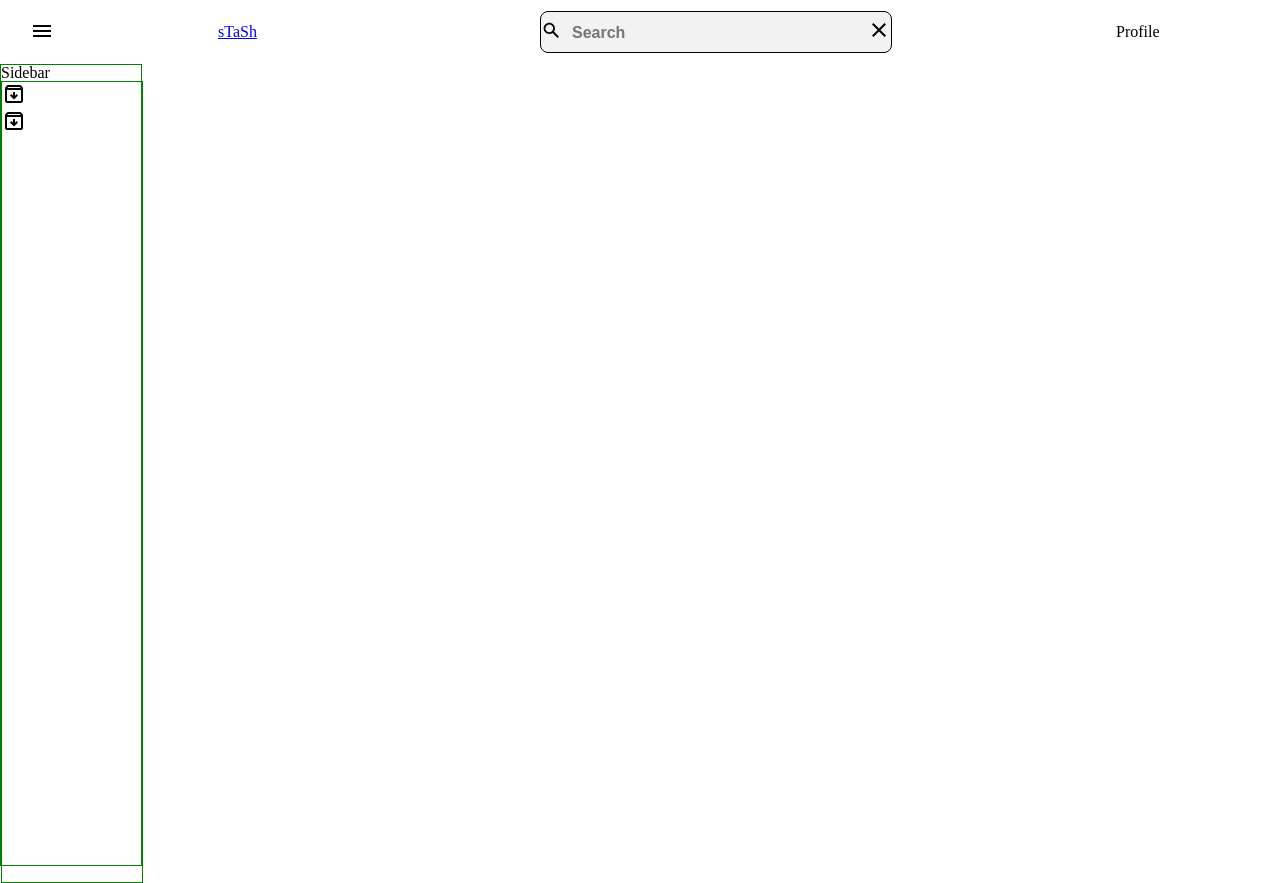
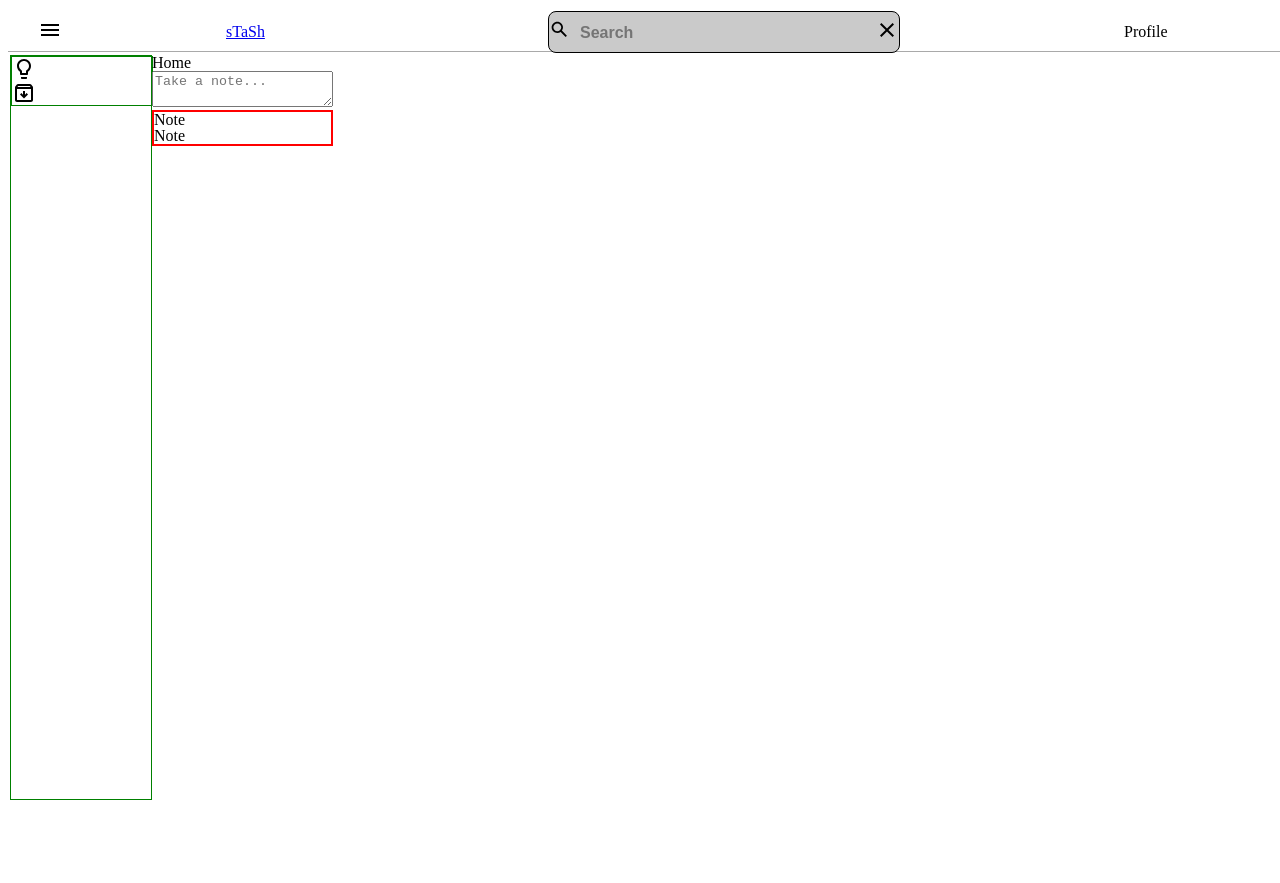
Before and after one commit to sdkag/stash, a React (Create React App) app in the folder frontend/: page / in a window 1280 px wide. After the commit the page ends 800 px from the top, so only its background shows below. Built offline with nearby package versions, Linux system fonts and the light colour scheme; no server answers.

Commit message:
on the grind

```diff
--- a/frontend/src/App.js
+++ b/frontend/src/App.js
@@ -24,15 +24,13 @@ function App() {
   return (
     <div className="stashit">
       {/* <Navigation toggleSidebar={setIsSidebarOpen} isLoaded={isLoaded} /> */}
-
       <Navigation toggleSidebar={setIsSidebarOpen} sessionUser={sessionUser} />
-
       <section className="sidebar-maincontent">
         <div className={`sidebar ${isSidebarOpen ? "sidebar-open" : ""}`}>
           <SideBar isSidebarOpen={isSidebarOpen} />
         </div>
         <div className="main-content">
-          {sessionUser && <Home sessionUser={sessionUser} />}
+          <Home sessionUser={sessionUser} />
         </div>
       </section>
     </div>
@@ -42,12 +40,12 @@ function App() {
 export default function AppWrapper() {
   const dispatch = useDispatch();
   return (
-    <div className={styles.stashit}>
+    <>
       <App
         onClick={(e) => {
           dispatch(takeNoteActions.createNote());
         }}
       />
-    </div>
+    </>
   );
 }
--- a/frontend/src/components/Navigation/Navigation.css
+++ b/frontend/src/components/Navigation/Navigation.css
@@ -1,3 +1,10 @@
+.navigation {
+  position: fixed;
+  top: 0;
+  width: 100%;
+  clear: both;
+}
+
 .nav1 {
   padding: 6px;
 
@@ -10,6 +17,8 @@
   width: 210px;
 }
 
+.search-input {}
+
 .search-input::placeholder {
   font-weight: 600;
 }
@@ -18,11 +27,15 @@
 .searchbar-container {
   border: 1px solid black;
   border-radius: 8px;
-  background-color: #f2f2f2;
   color: black;
+  background-color: #cacaca;
 
 }
 
+.searchbar-container.focus {
+  background-color: #f2f2f2;
+
+}
 
 
 .nav3 {
--- a/frontend/src/components/Navigation/SearchBar.js
+++ b/frontend/src/components/Navigation/SearchBar.js
@@ -8,7 +8,7 @@ import "./Searchbar.css";
 export default function SearchBar() {
   const [searchTerm, setSearchTerm] = useState("");
   const dispatch = useDispatch();
-
+  const [isFocused, setFocused] = useState(false);
   // ;
 
   useEffect(() => {
@@ -22,12 +22,14 @@ export default function SearchBar() {
     console.log("lets handle close");
   };
   return (
-    <section className="searchbar-container">
+    <section className={`searchbar-container ${isFocused ? "focus" : ""}`}>
       {/* svg's from the site from og site keep.google..com */}
       <button className="searchbar search-icon" tabIndex="0">
         {searchSvg}
       </button>
       <input
+        onFocus={() => setFocused(true)}
+        onBlur={() => setFocused(false)}
         styles={'{ color: "black" }'}
         className="searchbar search-input"
         value={searchTerm}
--- a/frontend/src/components/SideBar/SideBar.css
+++ b/frontend/src/components/SideBar/SideBar.css
@@ -3,6 +3,12 @@
 	height: 40px;
 	display: flex;
 	justify-content: space-between;
+}
+
+.sidebar_link {
+	display: flex;
+
+
 }
 
 .search-input {
--- a/frontend/src/components/SideBar/index.js
+++ b/frontend/src/components/SideBar/index.js
@@ -14,7 +14,6 @@ export default function SideBar({ isSidebarOpen: isOpen }) {
   };
   return (
     <>
-      <h1>Sidebar</h1>
       <div
         onClick={handleClick}
         className={`${isOpen ? "sidebar sidebar-open" : "sidebar"}`}
--- a/frontend/src/main.css
+++ b/frontend/src/main.css
@@ -1,21 +1,38 @@
 .stashit {
 	height: 100vh;
-	display: flex;
+	display: grid;
 	width: 100%;
 	box-sizing: border-box;
-	flex-wrap: wrap;
-
+	grid-template-columns: 1fr;
+	grid-template-rows: 40px 1fr;
 }
 
 .sidebar {
 	width: 140px;
-	height: 100%;
 	border: 1px solid green;
 }
 
+hr {
+	border: 5px solid black;
+}
+
+
+.navigation {
+	/* margin-bottom: 10px; */
+	box-sizing: border-box;
+	padding: 8px;
+	border-bottom: 1px solid darkgrey;
+}
+
 .sidebar-maincontent {
+	grid-column-start: 1;
+	grid-column-end: 2;
+	grid-row-start: 2;
+	grid-row-end: 3;
+	box-sizing: border-box;
+	margin: 15px 10px 0;
 	display: flex;
-	height: 100%;
+	height: auto;
 	flex-direction: row;
 
 }
@@ -32,11 +49,16 @@
 
 /* 240 1fr  */
 .navigation {
+	grid-column-start: 1;
+	grid-column-end: 2;
+	grid-row-start: 1;
+	grid-row-end: 2;
 	width: 100%;
 	height: 40px;
 	display: flex;
 	justify-content: space-between;
 	align-items: center;
+	box-sizing: border-box;
 	clear: both;
 	margin: 12px 8px;
 
@@ -90,5 +112,5 @@
 } */
 
 .mainpage {
-	border: 2px solid black;
+	border: 2px solid red;
 }
--- a/frontend/src/store/session.js
+++ b/frontend/src/store/session.js
@@ -30,7 +30,8 @@ export const restoreUser = () => async (dispatch) => {
   } = await fetch("/api/session");
   await dispatch(setUser(user));
   console.log(user);
-  debugger;
+  if (!user) return;
+
   dispatch(getNotes(user.id));
   return user;
 };
--- a/frontend/src/svgs.js
+++ b/frontend/src/svgs.js
@@ -30,7 +30,7 @@ export const lightbulbSvg = (
     height="24"
     viewBox="0 0 24 24"
   >
-    <path d="M20.54 5.23l-1.39-1.68C18.88 3.21 18.47 3 18 3H6c-.47 0-.88.21-1.16.55L3.46 5.23C3.17 5.57 3 6.02 3 6.5V19c0 1.1.9 2 2 2h14c1.1 0 2-.9 2-2V6.5c0-.48-.17-.93-.46-1.27zM6.24 5h11.52l.83 1H5.42l.82-1zM5 19V8h14v11H5zm11-5.5l-4 4-4-4 1.41-1.41L11 13.67V10h2v3.67l1.59-1.59L16 13.5z"></path>
+    <path d="M9 21c0 .55.45 1 1 1h4c.55 0 1-.45 1-1v-1H9v1zm3-19C8.14 2 5 5.14 5 9c0 2.38 1.19 4.47 3 5.74V17c0 .55.45 1 1 1h6c.55 0 1-.45 1-1v-2.26c1.81-1.27 3-3.36 3-5.74 0-3.86-3.14-7-7-7zm2.85 11.1l-.85.6V16h-4v-2.3l-.85-.6A4.997 4.997 0 0 1 7 9c0-2.76 2.24-5 5-5s5 2.24 5 5c0 1.63-.8 3.16-2.15 4.1z"></path>
   </svg>
 );
 
```
